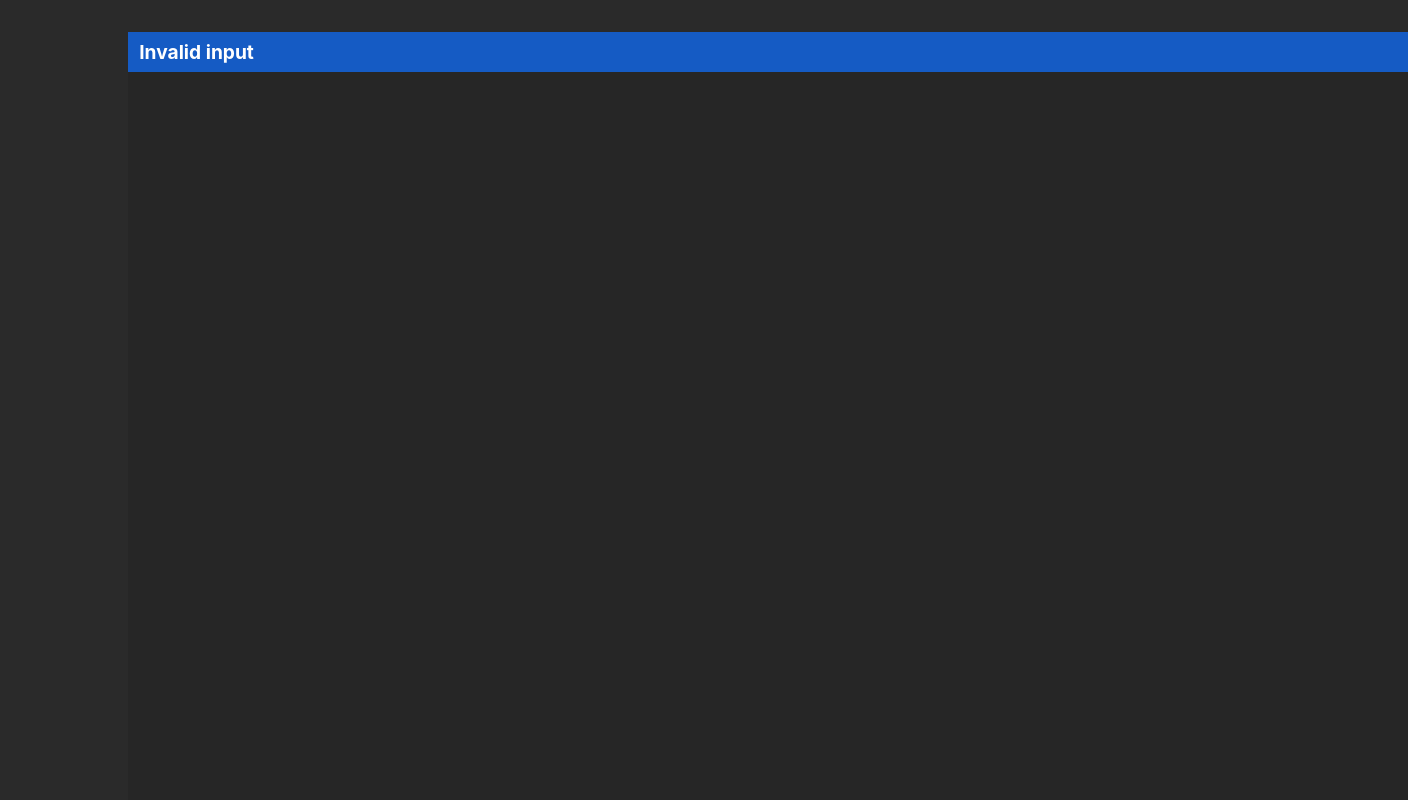
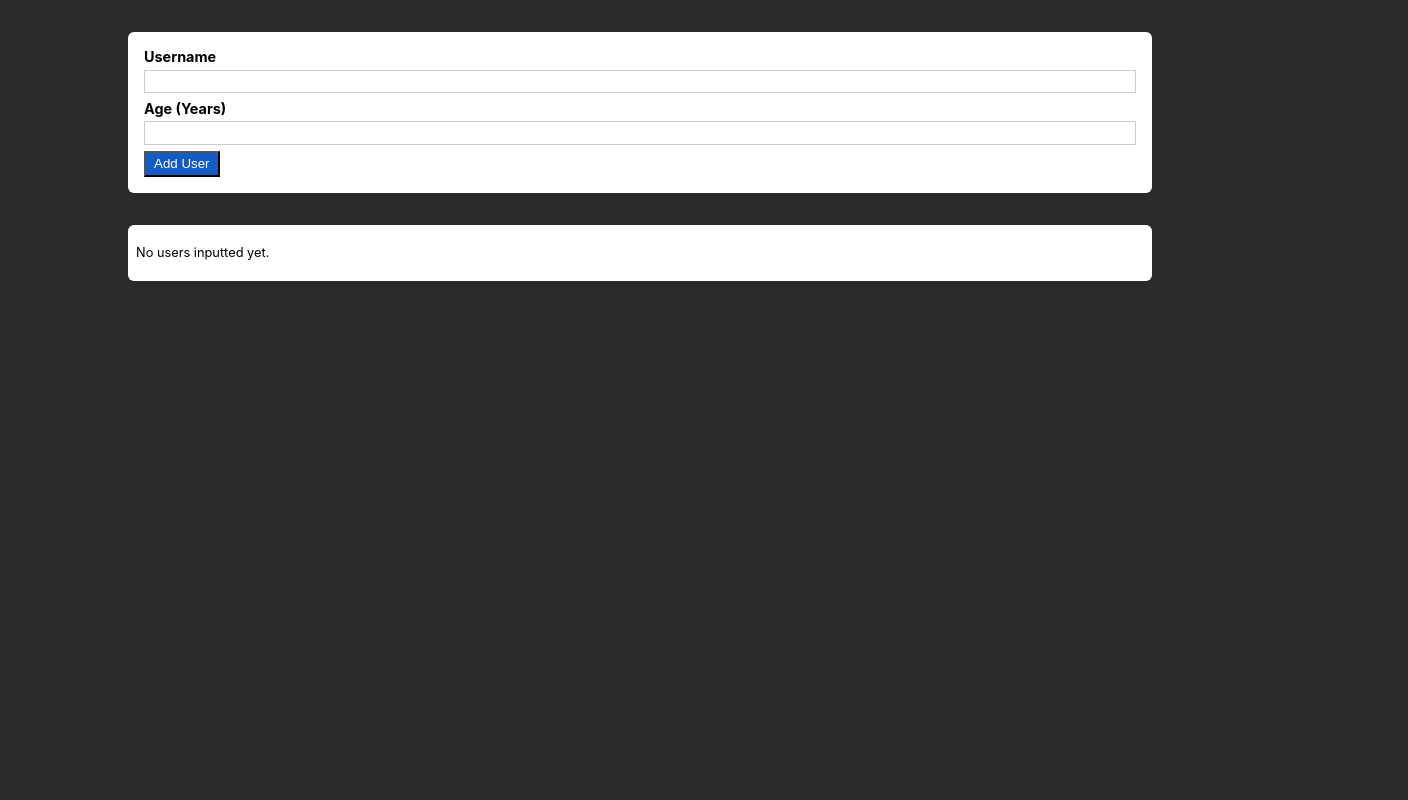
Before and after one commit to stephaniejchan8/react-course-user-project, a React (Create React App) app: page / in a window 1280 px wide. Shown: the top 800 px of the page, 1408 px wide, since content can reach past the window. Built offline with nearby package versions, Linux system fonts and the light colour scheme.

Commit message:
empty input - modal state

```diff
--- a/src/App.css
+++ b/src/App.css
@@ -1,5 +1,5 @@
 .App {
   text-align: center;
-  width: 80%;
+  width: 80vw;
   margin: 2rem auto;
 }
--- a/src/App.js
+++ b/src/App.js
@@ -1,4 +1,4 @@
-import {useState} from 'react';
+import { useState } from 'react';
 
 import './App.css';
 import UserForm from './components/UserForm';
@@ -7,17 +7,25 @@ import Modal from './components/Modal';
 
 function App() {
   const [userDatabase, setUserDatabase] = useState('');
+  const [displayModal, setDisplayModal] = useState(false);
+
+  const [modalContent, setModalContent] = useState('');
 
   const addUserHandler = user => {
     setUserDatabase(prevState => {
       return [user, ...prevState];
-  });
-};
+    });
+  };
+
+  const displayModalHandler = modalMessage => {
+    setDisplayModal(true);
+    setModalContent(<Modal modalBody={modalMessage} />);
+  };
 
   return (
     <div className='App'>
-      <Modal />
-      <UserForm onAddUser={addUserHandler}/>
+      {displayModal && modalContent}
+      <UserForm onAddUser={addUserHandler} onDisplayModal={displayModalHandler} />
       <UserList items={userDatabase} />
     </div>
   );
--- /dev/null
+++ b/src/components/Modal.css
@@ -0,0 +1,37 @@
+.modal {
+  display: flex;
+  position: absolute;
+  top: 0;
+  left: 0;
+  height: 100vh;
+  width: 100vw;
+  background: rgba(0, 0, 0, 0.7);
+  text-align: left;
+  justify-content: center;
+  align-items: center;
+  /* z-index: 2; */
+}
+
+.modal-header {
+  color: white;
+  background: rgb(21, 91, 196);
+  font-weight: bold;
+  font-size: 1.2rem;
+  padding: 0.7rem;
+  margin-top: 0;
+  /* border-radius: 5px 5px 0 0; */
+}
+
+.modal-content {
+  width: 80vw;
+}
+
+.modal-body {
+  background: white;
+  padding: 0.5rem;
+}
+
+.modal button {
+  position: relative;
+  right: 0;
+}
--- a/src/components/Modal.js
+++ b/src/components/Modal.js
@@ -1,11 +1,18 @@
-import styles from './Modal.module.css';
+import './Modal.css';
+import Button from './UI/Button';
 import Card from './UI/Card';
 
-const Modal = () => {
+const Modal = props => {
+  console.log('modal');
+
   return (
-    <div className={styles.modal}>
-      <Card>
-        <div className={styles.header}>Invalid input</div>
+    <div className='modal'>
+      <Card className='modal-content'>
+        <h2 className='modal-header'>Invalid input</h2>
+        <div className='modal-body'>
+          {props.modalBody}
+        </div>
+        <Button>Okay</Button>
       </Card>
     </div>
   )
--- a/src/components/Modal.module.css
+++ /dev/null
@@ -1,17 +0,0 @@
-.modal {
-  display: absolute;
-  top: 0;
-  left: 0;
-  height: 100vh;
-  width: 100vw;
-  background: rgba(0, 0, 0, 0.1);
-  text-align: left;
-}
-
-.header {
-  color: white;
-  background: rgb(21, 91, 196);
-  font-weight: bold;
-  font-size: 1.2rem;
-  padding: 0.5rem 0.7rem;
-}
--- a/src/components/UI/Card.css
+++ b/src/components/UI/Card.css
@@ -1,4 +1,5 @@
 .card {
   border-radius: 6px;
   background: white;
+  overflow: hidden;
 }
--- a/src/components/UserForm.js
+++ b/src/components/UserForm.js
@@ -9,6 +9,12 @@ const UserForm = props => {
 
   const submitHandler = event => {
     event.preventDefault();
+    if (!enteredName || !enteredAge) {
+      console.log('empty fields');
+      const modalMessage = <p>Please enter a valid name and age (non-empty values).</p>;
+      props.onDisplayModal(modalMessage);
+    }
+    else {
       const userData = {
         name: enteredName,
         age: enteredAge
@@ -16,6 +22,7 @@ const UserForm = props => {
       props.onAddUser(userData);
       setEnteredName('');
       setEnteredAge('');
+    }
   };
 
   const nameChangeHandler = event => {
```
Lines whose indentation alone changed are shown as unchanged.
